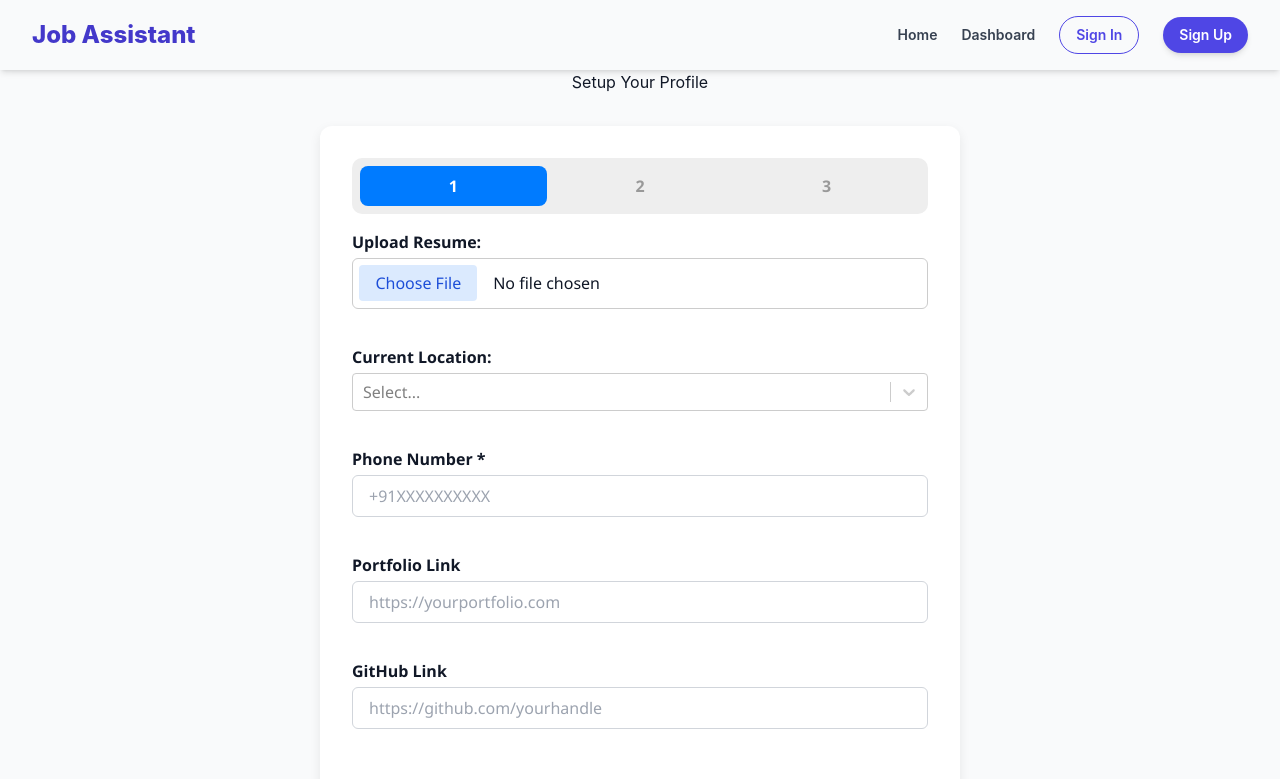
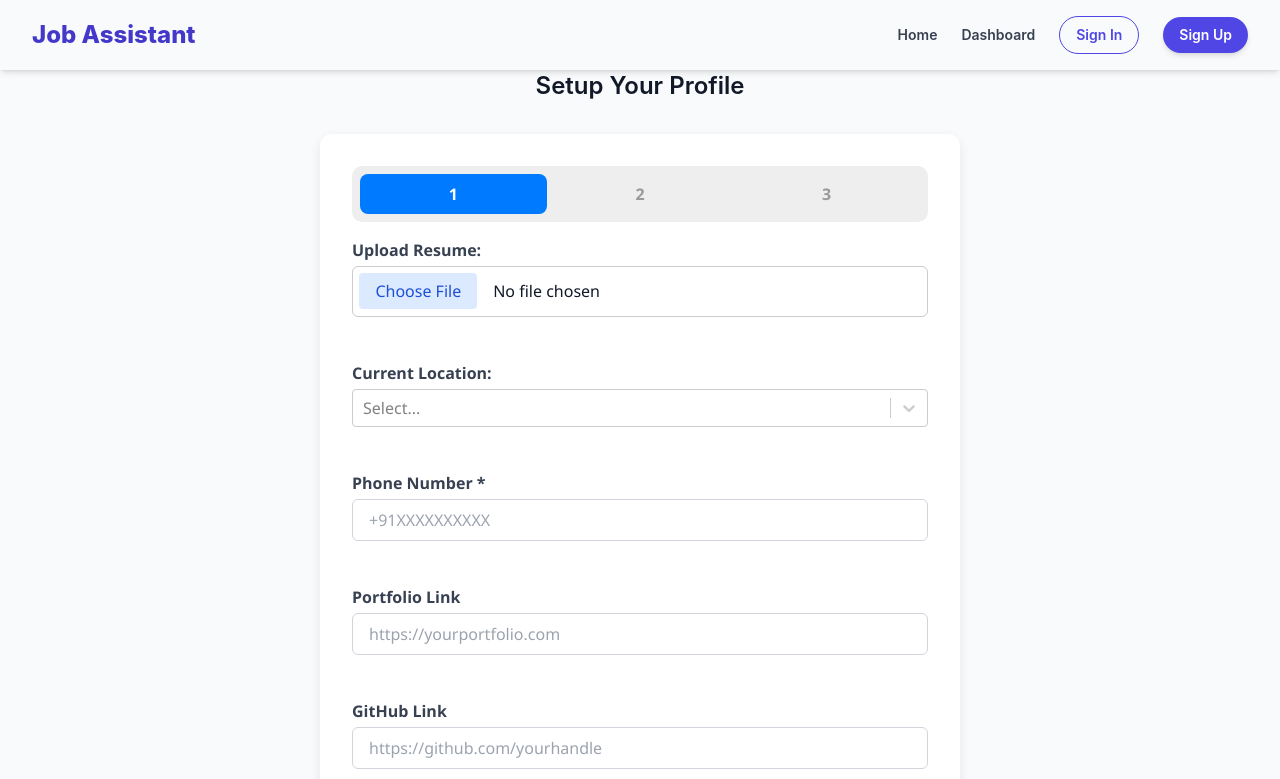
Before and after one commit to Nightyelf2403/Job-assistant-agent, a React (Vite) app in the folder Frontend/: page /profile-setup in a window 1280 px wide. Shown: the top 779 px of the page. Built offline with nearby package versions, Linux system fonts and the light colour scheme.

Commit message:
Changes In Edit Resume

```diff
--- a/Frontend/src/Components/MultiStepform.jsx
+++ b/Frontend/src/Components/MultiStepform.jsx
@@ -198,7 +198,7 @@ export default function MultiStepform({ isEditing = false }) {
 
   return (
     <>
-      <h2 style={{ textAlign: "center", marginBottom: "1rem" }}>
+      <h2 className="text-2xl font-semibold text-center mb-6">
         {isEditing ? "Edit Your Profile" : "Setup Your Profile"}
       </h2>
       <div className="multi-container">
@@ -211,8 +211,8 @@ export default function MultiStepform({ isEditing = false }) {
         <form className="multi-form" onSubmit={handleSubmit}>
           {step === 1 && (
             <>
-              <div className="mb-4">
-                <label className="block mb-1 font-medium">Upload Resume:</label>
+              <div className="mb-6">
+                <label className="block mb-2 text-gray-700 font-medium">Upload Resume:</label>
                 <input
                   type="file"
                   name="resume"
@@ -244,8 +244,8 @@ export default function MultiStepform({ isEditing = false }) {
                 )}
               </div>
 
-              <div className="mb-4">
-                <label className="block mb-1 font-medium">Current Location:</label>
+              <div className="mb-6">
+                <label className="block mb-2 text-gray-700 font-medium">Current Location:</label>
                 <CreatableSelect
                   isClearable
                   options={countryCityOptions}
@@ -257,11 +257,12 @@ export default function MultiStepform({ isEditing = false }) {
                   onChange={(selected) =>
                     setForm((prev) => ({ ...prev, currentLocation: selected?.value || "" }))
                   }
+                  className="w-full"
                 />
               </div>
 
-              <div className="mb-4">
-                <label className="block mb-1 font-medium">Phone Number *</label>
+              <div className="mb-6">
+                <label className="block mb-2 text-gray-700 font-medium">Phone Number *</label>
                 <input
                   type="tel"
                   name="phone"
@@ -273,8 +274,8 @@ export default function MultiStepform({ isEditing = false }) {
                 />
               </div>
 
-              <div className="mb-4">
-                <label className="block mb-1 font-medium">Portfolio Link</label>
+              <div className="mb-6">
+                <label className="block mb-2 text-gray-700 font-medium">Portfolio Link</label>
                 <input
                   type="url"
                   name="portfolio"
@@ -285,8 +286,8 @@ export default function MultiStepform({ isEditing = false }) {
                 />
               </div>
 
-              <div className="mb-4">
-                <label className="block mb-1 font-medium">GitHub Link</label>
+              <div className="mb-6">
+                <label className="block mb-2 text-gray-700 font-medium">GitHub Link</label>
                 <input
                   type="url"
                   name="github"
@@ -302,7 +303,7 @@ export default function MultiStepform({ isEditing = false }) {
           {step === 2 && (
             <>
               <div className="mb-4">
-                <label>Preferred Locations *</label>
+                <label className="block mb-1 font-medium">Preferred Locations *</label>
                 <CreatableSelect
                   isMulti
                   options={countryCityOptions}
@@ -313,7 +314,7 @@ export default function MultiStepform({ isEditing = false }) {
               </div>
 
               <div className="mb-4">
-                <label>Job Type *</label>
+                <label className="block mb-1 font-medium">Job Type *</label>
                 <CreatableSelect
                   isClearable
                   options={jobTypeOptions}
@@ -326,7 +327,7 @@ export default function MultiStepform({ isEditing = false }) {
               </div>
 
               <div className="mb-4">
-                <label>Desired Position *</label>
+                <label className="block mb-1 font-medium">Desired Position *</label>
                 <Select
                   options={positionOptions}
                   value={positionOptions.find((opt) => opt.value === form.desiredPosition)}
@@ -340,18 +341,18 @@ export default function MultiStepform({ isEditing = false }) {
           {step === 3 && (
             <>
               <div className="mb-4">
-                <label>Desired Salary:</label>
+                <label className="block mb-1 font-medium">Desired Salary:</label>
                 <input
                   name="desiredSalary"
                   value={form.desiredSalary}
                   onChange={handleChange}
                   placeholder="e.g., ₹6 LPA"
-                  className="w-full px-3 py-2 border border-gray-300 rounded"
+                  className="w-full px-4 py-2 border border-gray-300 rounded-md focus:outline-none focus:ring-2 focus:ring-blue-500"
                 />
               </div>
 
               <div className="mb-4">
-                <label>Work Preference *</label>
+                <label className="block mb-1 font-medium">Work Preference *</label>
                 <Select
                   isMulti
                   options={workPreferenceOptions}
@@ -362,7 +363,7 @@ export default function MultiStepform({ isEditing = false }) {
               </div>
 
               <div className="mb-4">
-                <label>Skills *</label>
+                <label className="block mb-1 font-medium">Skills *</label>
                 <CreatableSelect
                   isMulti
                   options={skillOptions}
@@ -373,7 +374,7 @@ export default function MultiStepform({ isEditing = false }) {
               </div>
 
               <div className="mb-4">
-                <label>Languages</label>
+                <label className="block mb-1 font-medium">Languages</label>
                 <CreatableSelect
                   isMulti
                   value={form.languages.map((lang) => ({ label: lang, value: lang }))}
@@ -385,7 +386,7 @@ export default function MultiStepform({ isEditing = false }) {
               </div>
 
               <div className="mb-4">
-                <label>Certifications</label>
+                <label className="block mb-1 font-medium">Certifications</label>
                 <CreatableSelect
                   isMulti
                   value={form.certifications.map((cert) => ({ label: cert, value: cert }))}
@@ -399,7 +400,7 @@ export default function MultiStepform({ isEditing = false }) {
               <div className="mb-4">
                 <label className="block mb-1 font-medium">Work Experience</label>
                 {form.experience.map((exp, index) => (
-                  <div key={index} className="mb-2 border p-2 rounded">
+                  <div key={index} className="mb-2 border p-2 rounded bg-gray-50">
                     <input
                       type="text"
                       placeholder="Job Title"
@@ -409,7 +410,7 @@ export default function MultiStepform({ isEditing = false }) {
                         newHistory[index].title = e.target.value;
                         setForm({ ...form, experience: newHistory });
                       }}
-                      className="w-full mb-1 px-3 py-1 border rounded"
+                      className="w-full px-4 py-2 border border-gray-300 rounded-md focus:outline-none focus:ring-2 focus:ring-blue-500 mb-1"
                     />
                     <input
                       type="text"
@@ -420,7 +421,7 @@ export default function MultiStepform({ isEditing = false }) {
                         newHistory[index].company = e.target.value;
                         setForm({ ...form, experience: newHistory });
                       }}
-                      className="w-full mb-1 px-3 py-1 border rounded"
+                      className="w-full px-4 py-2 border border-gray-300 rounded-md focus:outline-none focus:ring-2 focus:ring-blue-500 mb-1"
                     />
                     <input
                       type="text"
@@ -431,7 +432,7 @@ export default function MultiStepform({ isEditing = false }) {
                         newHistory[index].duration = e.target.value;
                         setForm({ ...form, experience: newHistory });
                       }}
-                      className="w-full mb-1 px-3 py-1 border rounded"
+                      className="w-full px-4 py-2 border border-gray-300 rounded-md focus:outline-none focus:ring-2 focus:ring-blue-500 mb-1"
                     />
                     <button
                       type="button"
@@ -440,7 +441,7 @@ export default function MultiStepform({ isEditing = false }) {
                         newHistory.splice(index, 1);
                         setForm({ ...form, experience: newHistory });
                       }}
-                      className="text-red-600 text-sm"
+                      className="text-red-600 text-sm mt-1"
                     >
                       Remove
                     </button>
@@ -460,7 +461,7 @@ export default function MultiStepform({ isEditing = false }) {
               <div className="mb-4">
                 <label className="block mb-1 font-medium">Education</label>
                 {form.education.map((edu, index) => (
-                  <div key={index} className="mb-2 border p-2 rounded">
+                  <div key={index} className="mb-2 border p-2 rounded bg-gray-50">
                     <input
                       type="text"
                       placeholder="School"
@@ -470,7 +471,7 @@ export default function MultiStepform({ isEditing = false }) {
                         newEducation[index].school = e.target.value;
                         setForm({ ...form, education: newEducation });
                       }}
-                      className="w-full mb-1 px-3 py-1 border rounded"
+                      className="w-full px-4 py-2 border border-gray-300 rounded-md focus:outline-none focus:ring-2 focus:ring-blue-500 mb-1"
                     />
                     <input
                       type="text"
@@ -481,7 +482,7 @@ export default function MultiStepform({ isEditing = false }) {
                         newEducation[index].degree = e.target.value;
                         setForm({ ...form, education: newEducation });
                       }}
-                      className="w-full mb-1 px-3 py-1 border rounded"
+                      className="w-full px-4 py-2 border border-gray-300 rounded-md focus:outline-none focus:ring-2 focus:ring-blue-500 mb-1"
                     />
                     <input
                       type="text"
@@ -492,7 +493,7 @@ export default function MultiStepform({ isEditing = false }) {
                         newEducation[index].year = e.target.value;
                         setForm({ ...form, education: newEducation });
                       }}
-                      className="w-full mb-1 px-3 py-1 border rounded"
+                      className="w-full px-4 py-2 border border-gray-300 rounded-md focus:outline-none focus:ring-2 focus:ring-blue-500 mb-1"
                     />
                     <button
                       type="button"
@@ -501,7 +502,7 @@ export default function MultiStepform({ isEditing = false }) {
                         newEducation.splice(index, 1);
                         setForm({ ...form, education: newEducation });
                       }}
-                      className="text-red-600 text-sm"
+                      className="text-red-600 text-sm mt-1"
                     >
                       Remove
                     </button>
--- a/Frontend/src/pages/Home.jsx
+++ b/Frontend/src/pages/Home.jsx
@@ -12,7 +12,12 @@ export default function Home() {
   }, []);
 
   const handleGetStarted = () => {
-    navigate("/signup");
+    const token = localStorage.getItem("token");
+    if (token) {
+      navigate("/dashboard");
+    } else {
+      navigate("/signup");
+    }
   };
 
   return (
--- a/Frontend/src/pages/TailoredResumePage.jsx
+++ b/Frontend/src/pages/TailoredResumePage.jsx
@@ -152,7 +152,23 @@ const TailoredResumePage = () => {
             {rawResumeText ? (
               <>
                 <div className={`resume-text-container ${showFullText ? 'expanded' : 'collapsed'}`}>
-                  <pre>{showFullText ? rawResumeText : rawResumeText.slice(0, 1000) + "..."}</pre>
+                  <pre
+                    style={{
+                      whiteSpace: 'pre-wrap',
+                      wordWrap: 'break-word',
+                      lineHeight: '1.5',
+                      fontSize: '14px',
+                      fontFamily: 'monospace',
+                      padding: '1rem',
+                      backgroundColor: '#f9f9f9',
+                      borderRadius: '8px',
+                      border: '1px solid #ccc',
+                      maxHeight: showFullText ? 'none' : '300px',
+                      overflowY: 'auto'
+                    }}
+                  >
+                    {showFullText ? rawResumeText : rawResumeText.slice(0, 1000) + "..."}
+                  </pre>
                 </div>
                 <button onClick={() => setShowFullText(!showFullText)} className="toggle-btn">
                   {showFullText ? "Show Less" : "Show More"}
```
